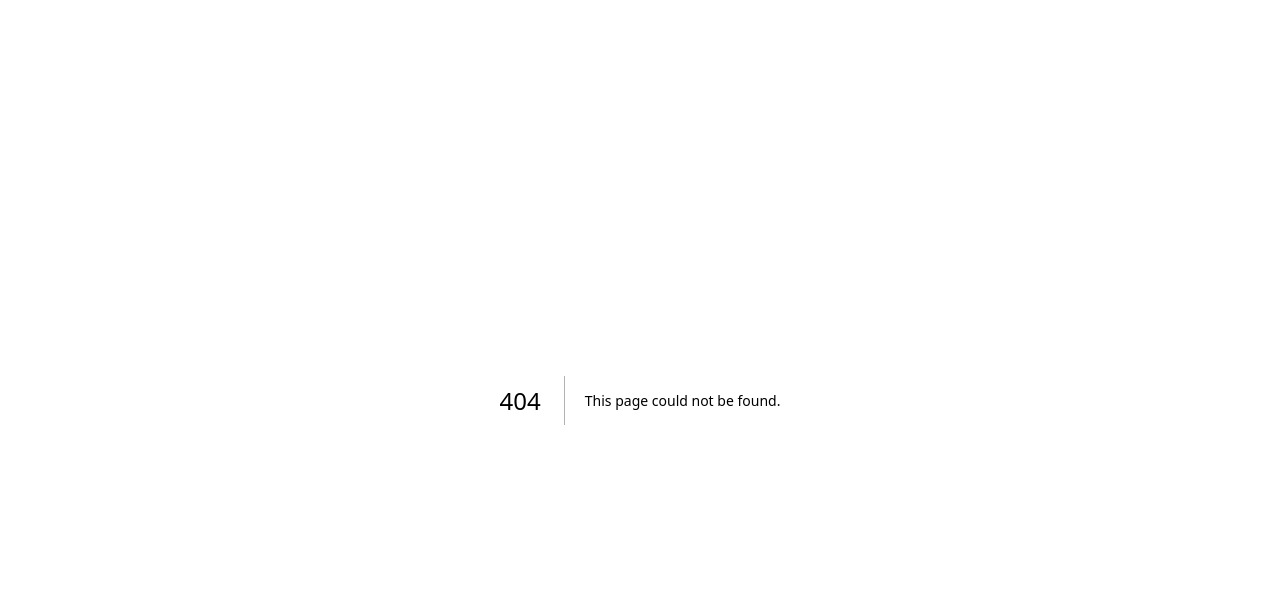
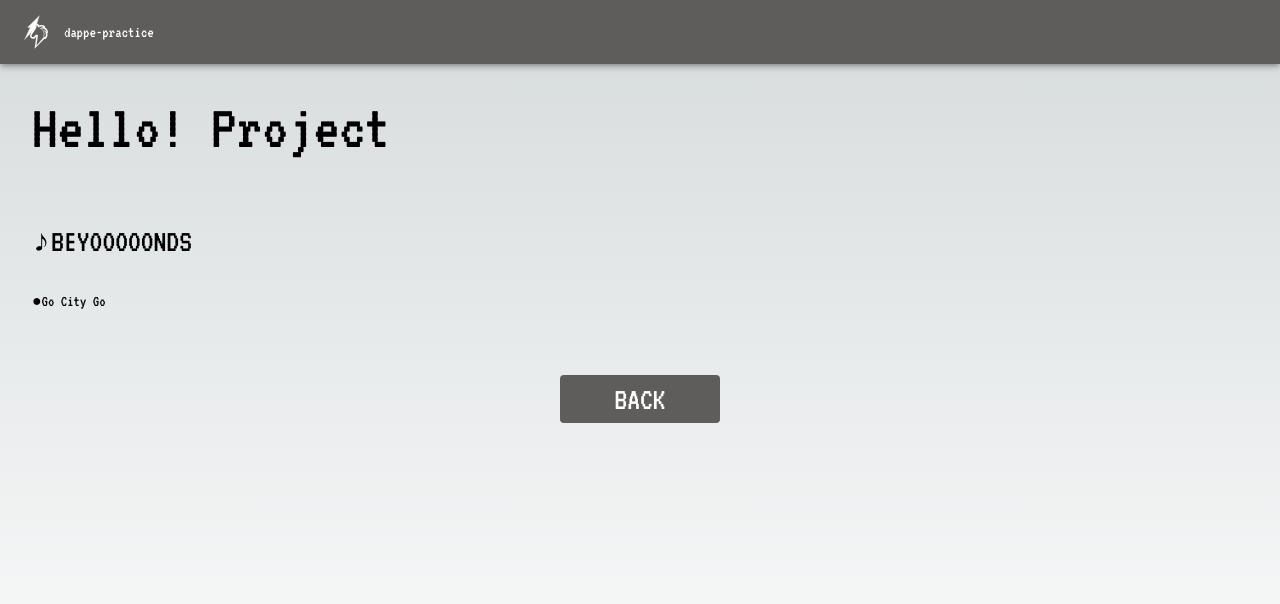
Before and after one commit to dappe0111/dappe-practice-next, a Next.js app: page /hello-project in a window 1280 px wide. Before the commit this address had no page. Shown: the top 604 px of the page. Built offline with nearby package versions, Linux system fonts and the light colour scheme.

Commit message:
新規カテゴリ追加

```diff
--- /dev/null
+++ b/src/pages/hello-project/index.tsx
@@ -0,0 +1,127 @@
+import styled from "styled-components";
+import Link from "next/link";
+import Layout from "@/components/Templates/Base";
+
+const Block = styled.div`
+  width: 100%;
+  padding: 32px;
+  display: flex;
+  gap: 32px;
+  flex-direction: column;
+  justify-content: flex-start;
+  align-items: flex-start;
+  @media screen and (max-width: 599px) {
+    padding: 16px;
+    gap: 16px;
+  }
+`;
+
+const BlockTitle = styled.div`
+  font-size: 64px;
+  @media screen and (max-width: 599px) {
+    font-size: 32px;
+  }
+`;
+
+const ContentsBlock = styled.div`
+  width: 100%;
+  display: flex;
+  gap: 32px;
+  flex-direction: row;
+  justify-content: flex-start;
+  align-items: flex-start;
+  @media screen and (max-width: 599px) {
+    flex-direction: column;
+    gap: 16px;
+  }
+`;
+
+const ContentsWrap = styled.div`
+  width: 50%;
+  display: flex;
+  @media screen and (max-width: 599px) {
+    width: 100%;
+  }
+`;
+
+const GroupeWrap = styled.div`
+  width: 100%;
+  display: flex;
+  flex-direction: column;
+  gap: 32px;
+  padding: 32px;
+  @media screen and (max-width: 599px) {
+    padding: 16px;
+    gap: 16px;
+  }
+`;
+
+const GroupeTitle = styled.p`
+  width: 100%;
+  font-size: 32px;
+`;
+
+const ContentsTitle = styled.p`
+  font-size: 16px;
+  transition: 0.4s;
+  &:hover {
+    text-decoration: none;
+    opacity: 0.64;
+  }
+`;
+
+const ButtonWrap = styled.div`
+  width: 100%;
+  font-size: 16px;
+  padding: 32px;
+  display: flex;
+  justify-content: center;
+  align-items: center;
+`;
+
+const Button = styled.div`
+  min-width: 160px;
+  padding: 8px 16px;
+  display: flex;
+  justify-content: center;
+  align-items: center;
+  background-color: #5f5d5b;
+  border-radius: 4px;
+  transition: 0.4s;
+  &:hover {
+    text-decoration: none;
+    opacity: 0.64;
+  }
+`;
+
+const ButtonText = styled.div`
+  font-size: 32px;
+  color: #ffffff;
+`;
+
+export default function HelloProject() {
+  return (
+    <Layout title="Hello! Project">
+      <Block>
+        <BlockTitle>Hello! Project</BlockTitle>
+      </Block>
+      <GroupeWrap>
+        <GroupeTitle>♪BEYOOOOONDS</GroupeTitle>
+        <ContentsBlock>
+          <ContentsWrap>
+            <Link href="/hello-project/beyooooonds/001">
+              <ContentsTitle>●Go City Go</ContentsTitle>
+            </Link>
+          </ContentsWrap>
+        </ContentsBlock>
+      </GroupeWrap>
+      <ButtonWrap>
+        <Link href="/">
+          <Button>
+            <ButtonText>BACK</ButtonText>
+          </Button>
+        </Link>
+      </ButtonWrap>
+    </Layout>
+  );
+}
```
Also changed, not shown: src/components/LV3/HelloProjectPage.tsx (added, +134 -0 lines), src/pages/hello-project/beyooooonds/001.tsx (added, +45 -0 lines), src/pages/index.tsx (+14 -2 lines), public/bg-block-4.jpg (added).
